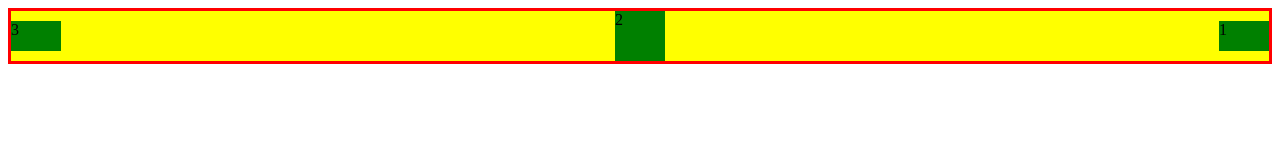
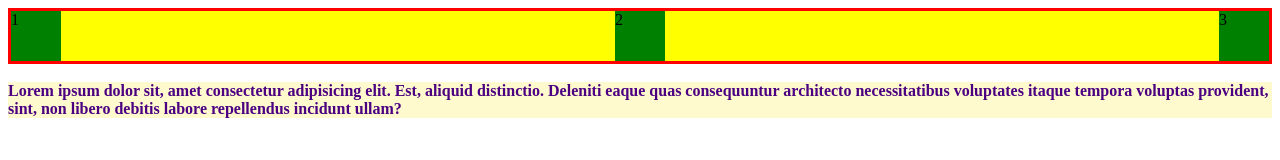
Before and after one commit to dosmattovv/lesson, a plain HTML site: page index.html in a window 1280 px wide. Drawn offline with Linux system fonts and the light colour scheme.

Commit message:
adding new text

```diff
--- a/index.html
+++ b/index.html
@@ -14,7 +14,8 @@
                 <div id="item2" class="item">2</div>
                 <div id="item3" class="item">3</div>
             </div>
-        </div>
+        </div><br>
+       <div class="box-text"><div class="text">Lorem ipsum dolor sit, amet consectetur adipisicing elit. Est, aliquid distinctio. Deleniti eaque quas consequuntur architecto necessitatibus voluptates itaque tempora voluptas provident, sint, non libero debitis labore repellendus incidunt ullam?</div></div>
 
 
 
--- a/style.css
+++ b/style.css
@@ -5,7 +5,7 @@
     background: yellow; display: flex;
     justify-content: space-between;
     align-items: center;
-    flex-direction: row-reverse;
+    flex-direction: row;
     flex-wrap: nowrap;
 }
 .item{
@@ -13,6 +13,8 @@
     height: 50px;
     background-color: green;
 }
-#item1,#item3{
+/* #item1,#item3{
     height: 30px;
-}
+} */
+.text{color: indigo;font-weight: 700;}
+.box-text{background-color: lemonchiffon; }
```
